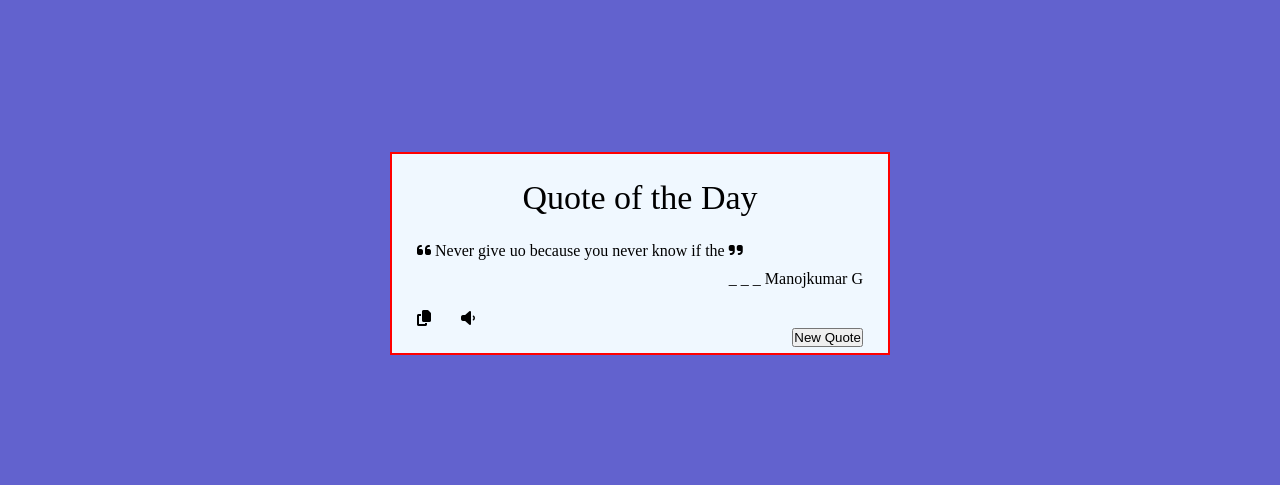
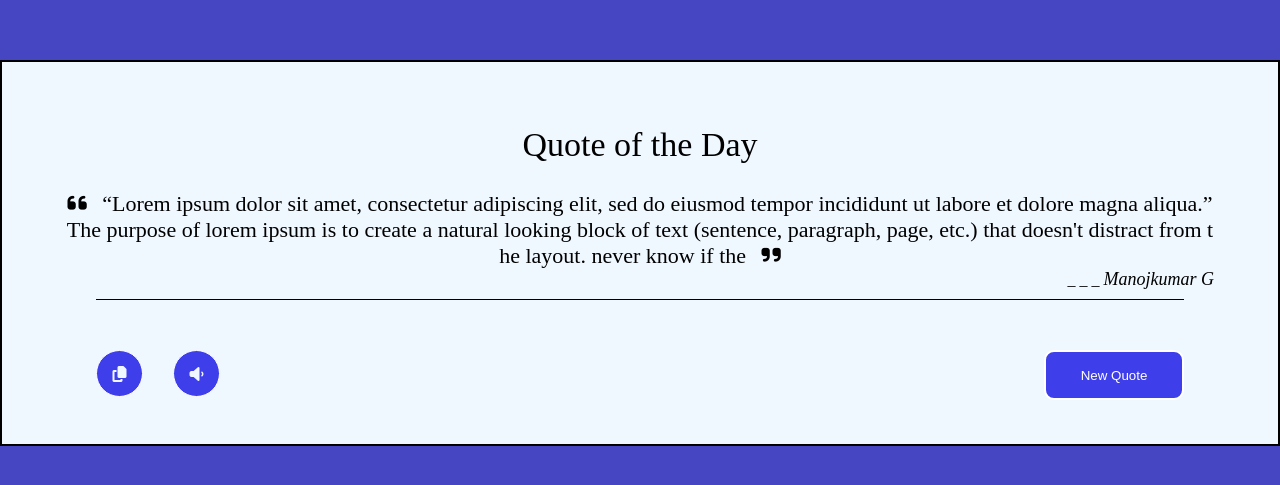
Before and after one commit to manojkumarg7/random-quote-generator, a plain HTML site: page index.html in a window 1280 px wide. Shown: the part 147-632 px from the top of the page. Drawn offline with Linux system fonts and the light colour scheme.

Commit message:
seconde commit

```diff
--- a/index.css
+++ b/index.css
@@ -9,11 +9,10 @@ body {
   align-items: center;
   justify-content: center;
   min-height: 100vh;
-  background-color: rgb(98, 98, 206);
+  background-color: rgb(70, 70, 194);
 }
 .wrapper {
-  width: 500px;
-  border: 2px solid red;
+  border: 2px solid black;
   padding: 5%;
   background-color: aliceblue;
 }
@@ -25,18 +24,59 @@ body {
 .wrapper .quote {
   padding-top: 25px;
 }
+.wrapper .quote p {
+  font-size: 22px;
+  text-align: center;
+  word-break: break-all;
+}
 .wrapper .author {
-  padding-top: 10px;
   float: right;
 }
+.wrapper .author .author_name {
+  font-size: 18px;
+  font-style: italic;
+}
+.wrapper .quote p i:first-child {
+  margin: 3px 10px 0 0;
+}
+.wrapper .quote p i:last-child {
+  margin: 0 0 3px 10px;
+}
+
 .wrapper .buttons {
   padding-top: 50px;
+  margin: 30px;
+  border-top: 1px solid black;
+}
+.wrapper .buttons li {
+  border: 1px solid white;
+  height: 47px;
+  width: 47px;
+  border-radius: 50%;
+  color: aliceblue;
+  display: flex;
+  align-items: center;
+  justify-content: center;
+  background-color: rgb(62, 62, 235);
 }
 .icons_link {
   list-style-type: none;
   display: flex;
   gap: 30px;
+  float: left;
 }
-.loading_button {
+.loading_button button {
   float: right;
+  height: 50px;
+  width: 140px;
+  background-color: rgb(62, 62, 235);
+  color: white;
+  border: 2px solid white;
+  border-radius: 10px;
 }
+
+/* @media only screen and (max-width: 576px) {
+  body {
+    background-color: lightblue;
+  }
+} */
--- a/index.html
+++ b/index.html
@@ -20,7 +20,11 @@
           </div>
           <div class="quote">
             <p>
-              <i class="fa-solid fa-quote-left"></i> Never give uo because you
+              <i class="fa-solid fa-quote-left"></i> “Lorem ipsum dolor sit
+              amet, consectetur adipiscing elit, sed do eiusmod tempor
+              incididunt ut labore et dolore magna aliqua.” The purpose of lorem
+              ipsum is to create a natural looking block of text (sentence,
+              paragraph, page, etc.) that doesn't distract from the layout.
               never know if the <i class="fa-solid fa-quote-right"></i>
             </p>
           </div>
```
